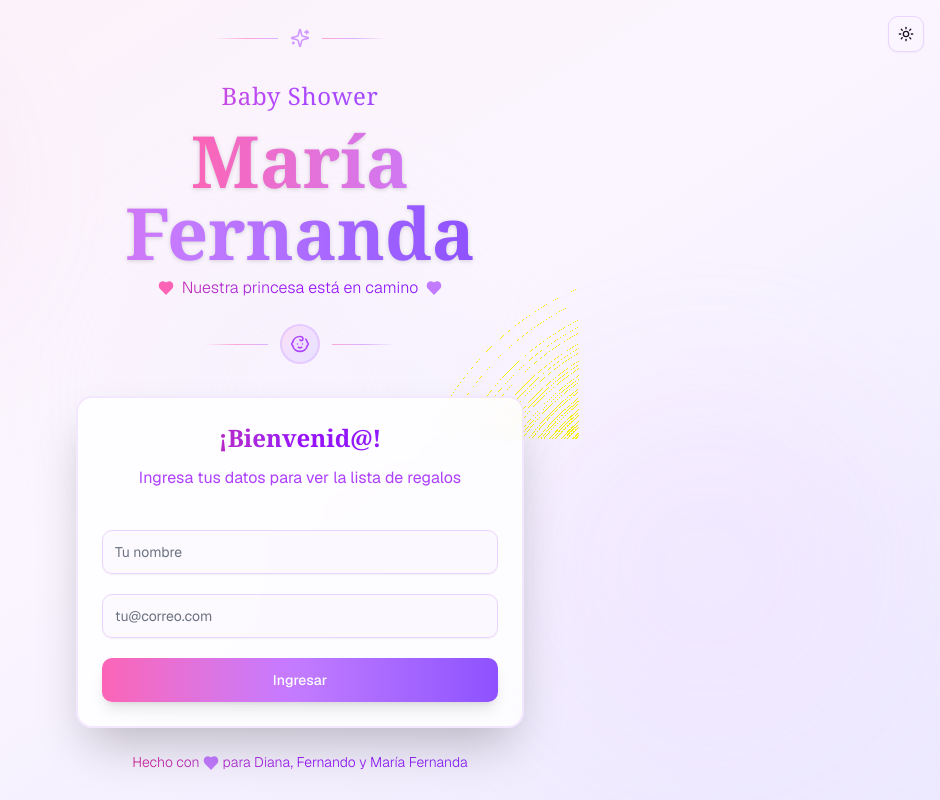
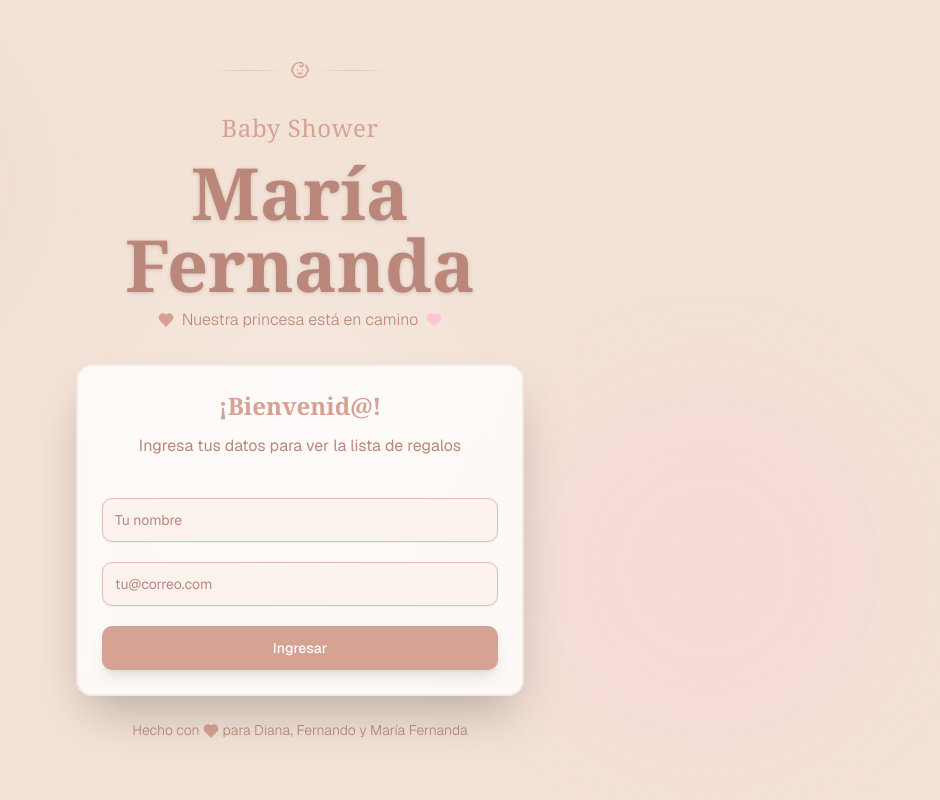
Before and after one commit to IWACH/baby-shower-maria-fernanda, a Next.js app: page /login in a window 1280 px wide. Shown: the whole page, without its empty margins (340-1280 px from the left). Built offline with nearby package versions, Linux system fonts and the light colour scheme.

Commit message:
refacto palete colors

```diff
--- a/app/components/admin/admin-badge.tsx
+++ b/app/components/admin/admin-badge.tsx
@@ -5,7 +5,7 @@ export function AdminBadge() {
   return (
     <Badge
       variant="outline"
-      className="gap-2 px-4 py-2 bg-gradient-to-r from-purple-500/10 to-pink-500/10 border-purple-500/30 text-purple-700 dark:text-purple-400 font-medium"
+      className="gap-2 px-4 py-2 bg-gradient-to-r from-primary/10 to-accent/10 border-primary/30 text-primary dark:text-primary font-medium"
     >
       <Shield className="w-4 h-4" />
       Modo Admin
--- a/app/components/auth/login-screen.tsx
+++ b/app/components/auth/login-screen.tsx
@@ -78,64 +78,55 @@ export function LoginScreen({ onLogin }: LoginScreenProps) {
   };
 
   return (
-    <div className="min-h-dvh flex items-center justify-center p-4 relative overflow-hidden bg-gradient-to-br from-pink-50 via-purple-50 to-violet-100 dark:from-purple-950/20 dark:via-pink-950/10 dark:to-background">
+    <div className="min-h-dvh flex items-center justify-center p-4 relative overflow-hidden bg-gradient-to-br from-background via-muted to-secondary dark:from-background dark:via-muted/20 dark:to-background">
       {/* Theme Toggle - Top Right */}
       <div className="absolute top-4 right-4 z-20">
         <ModeToggle />
       </div>
 
-      {/* Background Elements - Tonos rosados y morados pasteles */}
-      <div className="absolute top-10 left-10 w-72 h-72 bg-pink-200/30 dark:bg-pink-500/10 rounded-full blur-3xl animate-pulse" />
-      <div className="absolute bottom-10 right-10 w-96 h-96 bg-purple-200/30 dark:bg-purple-500/10 rounded-full blur-3xl animate-pulse" />
-      <div className="absolute top-1/2 left-1/2 -translate-x-1/2 -translate-y-1/2 w-80 h-80 bg-violet-100/20 dark:bg-violet-600/5 rounded-full blur-3xl" />
+      {/* Background Elements - Baby Pink & Nudes */}
+      <div className="absolute top-10 left-10 w-72 h-72 bg-primary/20 dark:bg-primary/10 rounded-full blur-3xl animate-pulse" />
+      <div className="absolute bottom-10 right-10 w-96 h-96 bg-accent/30 dark:bg-accent/10 rounded-full blur-3xl animate-pulse" />
+      <div className="absolute top-1/2 left-1/2 -translate-x-1/2 -translate-y-1/2 w-80 h-80 bg-white/20 dark:bg-secondary/10 rounded-full blur-3xl" />
 
       <div className="w-full max-w-md relative z-10">
         {/* Hero Section - María Fernanda como protagonista */}
         <div className="text-center mb-8">
           {/* Decoración superior */}
           <div className="flex items-center justify-center gap-3 mb-8">
-            <div className="h-px w-16 bg-gradient-to-r from-transparent via-pink-300 to-purple-300 dark:via-pink-700 dark:to-purple-700" />
-            <Sparkles className="w-5 h-5 text-purple-400 dark:text-purple-300 animate-pulse" />
-            <div className="h-px w-16 bg-gradient-to-l from-transparent via-purple-300 to-pink-300 dark:via-purple-700 dark:to-pink-700" />
+            <div className="h-px w-16 bg-gradient-to-r from-transparent via-primary/50 to-accent/50 dark:via-primary/50 dark:to-accent/50" />
+            <Baby className="w-5 h-5 text-primary dark:text-primary" />
+            <div className="h-px w-16 bg-gradient-to-l from-transparent via-primary/50 to-accent/50 dark:via-primary/50 dark:to-accent/50" />
           </div>
 
           {/* Título principal con María Fernanda destacada */}
           <div className="mb-6 space-y-3">
-            <h2 className="text-2xl font-serif bg-gradient-to-r from-pink-500 via-purple-500 to-violet-500 dark:from-pink-400 dark:via-purple-400 dark:to-violet-400 bg-clip-text text-transparent tracking-wide">
+            <h2 className="text-2xl font-serif text-primary dark:text-primary tracking-wide">
               Baby Shower
             </h2>
 
             {/* NOMBRE DESTACADO - María Fernanda como protagonista */}
             <h1 className="text-6xl md:text-7xl font-serif font-bold mb-2 relative">
-              <span className="bg-gradient-to-r from-pink-400 via-purple-400 to-violet-500 dark:from-pink-300 dark:via-purple-300 dark:to-violet-400 bg-clip-text text-transparent drop-shadow-sm">
+              <span className="text-muted-foreground drop-shadow-sm">
                 María Fernanda
               </span>
             </h1>
 
-            <div className="flex items-center justify-center gap-2 text-base bg-gradient-to-r from-pink-600 via-purple-600 to-violet-600 dark:from-pink-300 dark:via-purple-300 dark:to-violet-300 bg-clip-text text-transparent font-light">
-              <Heart className="w-4 h-4 fill-pink-400 text-pink-400 dark:fill-pink-300 dark:text-pink-300" />
+            <div className="flex items-center justify-center gap-2 text-base text-muted-foreground dark:text-muted-foreground font-light">
+              <Heart className="w-4 h-4 fill-primary text-primary dark:fill-primary dark:text-primary" />
               <span>Nuestra princesa está en camino</span>
-              <Heart className="w-4 h-4 fill-purple-400 text-purple-400 dark:fill-purple-300 dark:text-purple-300" />
+              <Heart className="w-4 h-4 fill-accent text-accent dark:fill-accent dark:text-accent" />
             </div>
-          </div>
-
-          {/* Decoración inferior con ícono del bebé integrado */}
-          <div className="flex items-center justify-center gap-3 mt-6">
-            <div className="h-px w-16 bg-gradient-to-r from-transparent via-pink-300 to-purple-300 dark:via-pink-700 dark:to-purple-700" />
-            <div className="inline-flex items-center justify-center w-10 h-10 rounded-full bg-gradient-to-br from-pink-200/60 via-purple-200/60 to-violet-200/60 dark:from-pink-500/15 dark:via-purple-500/15 dark:to-violet-500/15 border-2 border-purple-300/50 dark:border-purple-700/50">
-              <Baby className="w-5 h-5 text-purple-500 dark:text-purple-400" />
-            </div>
-            <div className="h-px w-16 bg-gradient-to-l from-transparent via-purple-300 to-pink-300 dark:via-purple-700 dark:to-pink-700" />
           </div>
         </div>
 
         <div>
-          <Card className="border-2 border-purple-200/50 dark:border-purple-800/30 shadow-2xl bg-white/80 dark:bg-card/80 backdrop-blur-lg">
+          <Card className="border-2 border-primary/20 dark:border-primary/20 shadow-2xl bg-white/80 dark:bg-card/80 backdrop-blur-lg">
             <CardHeader className="space-y-1 pb-4">
-              <CardTitle className="text-center text-2xl font-serif bg-gradient-to-r from-pink-600 via-purple-600 to-violet-600 dark:from-pink-400 dark:via-purple-400 dark:to-violet-400 bg-clip-text text-transparent">
+              <CardTitle className="text-center text-2xl font-serif text-primary dark:text-primary">
                 ¡Bienvenid@!
               </CardTitle>
-              <CardDescription className="text-center text-base text-purple-600/80 dark:text-purple-400/80">
+              <CardDescription className="text-center text-base text-muted-foreground dark:text-muted-foreground">
                 Ingresa tus datos para ver la lista de regalos
               </CardDescription>
             </CardHeader>
@@ -160,9 +151,9 @@ export function LoginScreen({ onLogin }: LoginScreenProps) {
                     }}
                     disabled={isSubmitting}
                     className={cn(
-                      "bg-purple-50/50 dark:bg-background/50 border-purple-200 dark:border-purple-800 focus:border-purple-400 dark:focus:border-purple-500 transition-all duration-300 h-11",
+                      "bg-secondary/30 dark:bg-secondary/10 border-input dark:border-input focus:border-primary dark:focus:border-primary transition-all duration-300 h-11",
                       nameError &&
-                        "border-red-300 dark:border-red-700 focus:border-red-400 dark:focus:border-red-600"
+                        "border-destructive dark:border-destructive focus:border-destructive dark:focus:border-destructive"
                     )}
                   />
                   {nameError && (
@@ -182,9 +173,9 @@ export function LoginScreen({ onLogin }: LoginScreenProps) {
                     }}
                     disabled={isSubmitting}
                     className={cn(
-                      "bg-purple-50/50 dark:bg-background/50 border-purple-200 dark:border-purple-800 focus:border-purple-400 dark:focus:border-purple-500 transition-all duration-300 h-11",
+                      "bg-secondary/30 dark:bg-secondary/10 border-input dark:border-input focus:border-primary dark:focus:border-primary transition-all duration-300 h-11",
                       emailError &&
-                        "border-red-300 dark:border-red-700 focus:border-red-400 dark:focus:border-red-600"
+                        "border-destructive dark:border-destructive focus:border-destructive dark:focus:border-destructive"
                     )}
                   />
                   {emailError && (
@@ -196,7 +187,7 @@ export function LoginScreen({ onLogin }: LoginScreenProps) {
                 <Button
                   type="submit"
                   disabled={isSubmitting}
-                  className="w-full text-white font-medium h-11 shadow-lg hover:shadow-xl transition-all duration-300 bg-gradient-to-r from-pink-400 via-purple-400 to-violet-500 hover:from-pink-500 hover:via-purple-500 hover:to-violet-600 dark:from-pink-500 dark:via-purple-500 dark:to-violet-600"
+                  className="w-full text-primary-foreground font-medium h-11 shadow-lg hover:shadow-xl transition-all duration-300 bg-primary hover:bg-primary/90 dark:bg-primary dark:hover:bg-primary/90"
                 >
                   {isSubmitting ? (
                     <>
@@ -212,9 +203,9 @@ export function LoginScreen({ onLogin }: LoginScreenProps) {
           </Card>
         </div>
 
-        <p className="text-center text-sm bg-gradient-to-r from-pink-600 via-purple-600 to-violet-600 dark:from-pink-400 dark:via-purple-400 dark:to-violet-400 bg-clip-text text-transparent mt-6 font-light">
+        <p className="text-center text-sm text-muted-foreground dark:text-muted-foreground mt-6 font-light">
           Hecho con{" "}
-          <Heart className="inline w-4 h-4 fill-purple-400 text-purple-400 dark:fill-purple-300 dark:text-purple-300" />{" "}
+          <Heart className="inline w-4 h-4 fill-primary text-primary dark:fill-primary dark:text-primary" />{" "}
           para Diana, Fernando y María Fernanda
         </p>
       </div>
--- a/app/components/layout/hero-section-server.tsx
+++ b/app/components/layout/hero-section-server.tsx
@@ -2,10 +2,10 @@
 export function HeroSectionServer() {
   return (
     <div className="max-w-4xl mx-auto text-center mb-12">
-      <h2 className="text-3xl md:text-4xl font-serif mb-2 bg-gradient-to-r from-foreground via-primary to-foreground bg-clip-text text-transparent">
+      <h2 className="text-3xl md:text-4xl font-serif mb-2 text-foreground drop-shadow-sm">
         Lista de regalos de
       </h2>
-      <h1 className="text-5xl md:text-6xl font-serif font-bold mb-4 bg-gradient-to-r from-primary via-accent to-primary bg-clip-text text-transparent">
+      <h1 className="text-5xl md:text-6xl font-serif font-bold mb-4 text-muted-foreground filter drop-shadow-sm">
         María Fernanda
       </h1>
       <p className="text-muted-foreground leading-relaxed text-lg mb-8 max-w-2xl mx-auto">
--- a/app/components/layout/hero-section.tsx
+++ b/app/components/layout/hero-section.tsx
@@ -9,10 +9,10 @@ export function HeroSection() {
       animate={{ opacity: 1, y: 0 }}
       className="max-w-4xl mx-auto text-center mb-12"
     >
-      <h2 className="text-3xl md:text-4xl font-serif mb-2 bg-gradient-to-r from-foreground via-primary to-foreground bg-clip-text text-transparent">
+      <h2 className="text-3xl md:text-4xl font-serif mb-2 text-foreground drop-shadow-sm">
         Lista de regalos de
       </h2>
-      <h1 className="text-5xl md:text-6xl font-serif font-bold mb-4 bg-gradient-to-r from-primary via-accent to-primary bg-clip-text text-transparent">
+      <h1 className="text-5xl md:text-6xl font-serif font-bold mb-4 text-muted-foreground filter drop-shadow-sm">
         María Fernanda
       </h1>
       <p className="text-muted-foreground leading-relaxed text-lg mb-8 max-w-2xl mx-auto">
--- a/app/components/modals/unreserve-modal.tsx
+++ b/app/components/modals/unreserve-modal.tsx
@@ -38,7 +38,8 @@ export function UnreserveModal({
           </DialogTitle>
           <DialogDescription className="text-base leading-relaxed pt-2">
             Estás a punto de cancelar tu reserva de
-            <br />
+            {/* <br /> */}
+            {" "}
             <strong className="text-foreground">{gift?.title}</strong>.
           </DialogDescription>
         </DialogHeader>
--- a/app/components/registry-client.tsx
+++ b/app/components/registry-client.tsx
@@ -329,7 +329,7 @@ export function RegistryClient({ initialProducts }: RegistryClientProps) {
           >
             <Button
               onClick={handleCreateProduct}
-              className="w-full sm:w-auto bg-gradient-to-r from-purple-500 to-pink-500 hover:from-purple-600 hover:to-pink-600 text-white shadow-lg hover:shadow-xl transition-all duration-300"
+              className="w-full sm:w-auto bg-primary hover:bg-primary/90 text-primary-foreground shadow-lg hover:shadow-xl transition-all duration-300"
             >
               <Plus className="w-5 h-5 mr-2" />
               Crear Nuevo Producto
--- a/app/components/registry-hybrid.tsx
+++ b/app/components/registry-hybrid.tsx
@@ -316,7 +316,7 @@ export function RegistryHybrid({ initialProducts }: RegistryHybridProps) {
         >
           <Button
             onClick={handleCreateProduct}
-            className="w-full sm:w-auto bg-gradient-to-r from-purple-500 to-pink-500 hover:from-purple-600 hover:to-pink-600 text-white shadow-lg hover:shadow-xl transition-all duration-300"
+            className="w-full sm:w-auto bg-primary hover:bg-primary/90 text-primary-foreground shadow-lg hover:shadow-xl transition-all duration-300"
           >
             <Plus className="w-5 h-5 mr-2" />
             Crear Nuevo Producto
--- a/app/globals.css
+++ b/app/globals.css
@@ -4,93 +4,101 @@
 @custom-variant dark (&:is(.dark *));
 
 :root {
-  /* Vibrant palette for baby girl shower - Emily */
-  --background: #faf5ff; /* Lightest purple tint */
-  --foreground: #1f1028; /* Deep purple-black */
+  /* Warm Nude & Baby Pink Palette */
+  /* Palette Source: #f5ebe7, #f3e2d6, #debcb2, #d5a294, #bb877a + Baby Pink #FFC4D6 */
 
-  --card: #ffffff;
-  --card-foreground: #1f1028;
+  --background: #f3e2d6; /* Base Background - Darker Warm Nude */
+  --foreground: #5D4037; /* Dark Warm Brown for text contrast */
 
-  --popover: #ffffff;
-  --popover-foreground: #1f1028;
+  --card: #FFFFFF;
+  --card-foreground: #5D4037;
 
-  --primary: #a855f7; /* Vibrant purple - main brand color */
-  --primary-foreground: #ffffff;
+  --popover: #FFFFFF;
+  --popover-foreground: #5D4037;
 
-  --secondary: #ffc4dd; /* Sweet pastel pink */
-  --secondary-foreground: #1f1028;
+  --primary: #d5a294; /* Strong Nude / Dusty Rose */
+  --primary-foreground: #FFFFFF;
 
-  --muted: #f5f3ff;
-  --muted-foreground: #6b7280;
+  --secondary: #f3e2d6; /* Soft Nude Surface */
+  --secondary-foreground: #5D4037;
 
-  --accent: #f9a8d4; /* Soft pink accent */
-  --accent-foreground: #1f1028;
+  --muted: #f3e2d6;
+  --muted-foreground: #bb877a;
 
-  --destructive: #ef4444;
-  --destructive-foreground: #ffffff;
+  --accent: #FFC4D6; /* Baby Pink */
+  --accent-foreground: #5D4037;
 
-  --border: #e9d5ff;
-  --input: #f5f3ff;
-  --ring: #a855f7;
+  --destructive: #E57373;
+  --destructive-foreground: #FFFFFF;
+
+  --border: #debcb2; /* Muted Nude Border */
+  --input: #debcb2;
+  --ring: #d5a294;
 
   --radius: 0.75rem;
-  --chart-1: oklch(0.75 0.20 290); /* Purple */
-  --chart-2: oklch(0.82 0.15 330); /* Pink */
-  --chart-3: oklch(0.70 0.18 310); /* Magenta */
-  --chart-4: oklch(0.88 0.12 350); /* Light pink */
-  --chart-5: oklch(0.65 0.22 280); /* Deep purple */
-  --sidebar: oklch(0.985 0 0);
-  --sidebar-foreground: oklch(0.145 0 0);
-  --sidebar-primary: oklch(0.75 0.20 290);
+
+  /* Charts - Warm tones */
+  --chart-1: oklch(0.75 0.12 30); /* Warm Nude */
+  --chart-2: oklch(0.70 0.15 350); /* Pink */
+  --chart-3: oklch(0.70 0.10 50); /* Gold/Brown */
+  --chart-4: oklch(0.85 0.08 360); /* Light Pink */
+  --chart-5: oklch(0.60 0.10 20); /* Deep Brown */
+
+  --sidebar: oklch(0.96 0.01 30);
+  --sidebar-foreground: oklch(0.30 0.05 30);
+  --sidebar-primary: oklch(0.75 0.12 30);
   --sidebar-primary-foreground: oklch(0.985 0 0);
-  --sidebar-accent: oklch(0.97 0 0);
-  --sidebar-accent-foreground: oklch(0.205 0 0);
-  --sidebar-border: oklch(0.922 0 0);
-  --sidebar-ring: oklch(0.75 0.20 290);
+  --sidebar-accent: oklch(0.92 0.02 30);
+  --sidebar-accent-foreground: oklch(0.30 0.05 30);
+  --sidebar-border: oklch(0.88 0.02 30);
+  --sidebar-ring: oklch(0.75 0.12 30);
 }
 
 .dark {
-  /* Modo oscuro pastel con ternura y calidez para baby shower de niña */
-  --background: #2d2435; /* Fondo gris-lavanda suave, no tan oscuro */
-  --foreground: #f5e6f3; /* Texto rosa-lavanda muy claro */
+  /* Dark Mode DISABLED - Forced to match Light Mode */
+  --background: #f3e2d6;
+  --foreground: #5D4037;
 
-  --card: #3d334a; /* Lavanda medio, más suave */
-  --card-foreground: #f5e6f3;
+  --card: #FFFFFF;
+  --card-foreground: #5D4037;
 
-  --popover: #3d334a;
-  --popover-foreground: #f5e6f3;
+  --popover: #FFFFFF;
+  --popover-foreground: #5D4037;
 
-  --primary: #dab3e8; /* Lavanda pastel suave */
-  --primary-foreground: #2d2435;
+  --primary: #d5a294;
+  --primary-foreground: #FFFFFF;
 
-  --secondary: #f4c7dd; /* Rosa pastel cálido */
-  --secondary-foreground: #2d2435;
+  --secondary: #f3e2d6;
+  --secondary-foreground: #5D4037;
 
-  --muted: #453a52;
-  --muted-foreground: #d4b8df;
+  --muted: #f3e2d6;
+  --muted-foreground: #bb877a;
 
-  --accent: #f5d0e5; /* Rosa-lila pastel muy suave */
-  --accent-foreground: #2d2435;
+  --accent: #FFC4D6;
+  --accent-foreground: #5D4037;
 
-  --destructive: #e8a8b8;
-  --destructive-foreground: #2d2435;
+  --destructive: #E57373;
+  --destructive-foreground: #FFFFFF;
 
-  --border: #5a4d68;
-  --input: #3d334a;
-  --ring: #dab3e8;
-  --chart-1: oklch(0.82 0.12 310); /* Lavanda pastel */
-  --chart-2: oklch(0.85 0.10 340); /* Rosa pastel */
-  --chart-3: oklch(0.80 0.11 325); /* Rosa-lavanda */
-  --chart-4: oklch(0.88 0.08 350); /* Rosa muy claro */
-  --chart-5: oklch(0.78 0.13 300); /* Púrpura pastel */
-  --sidebar: oklch(0.30 0.04 300);
-  --sidebar-foreground: oklch(0.95 0.02 320);
-  --sidebar-primary: oklch(0.82 0.12 310);
-  --sidebar-primary-foreground: oklch(0.30 0.04 300);
-  --sidebar-accent: oklch(0.35 0.05 305);
-  --sidebar-accent-foreground: oklch(0.95 0.02 320);
-  --sidebar-border: oklch(0.40 0.06 310);
-  --sidebar-ring: oklch(0.82 0.12 310);
+  --border: #debcb2;
+  --input: #debcb2;
+  --ring: #d5a294;
+
+  /* Charts */
+  --chart-1: oklch(0.75 0.12 30);
+  --chart-2: oklch(0.70 0.15 350);
+  --chart-3: oklch(0.70 0.10 50);
+  --chart-4: oklch(0.85 0.08 360);
+  --chart-5: oklch(0.60 0.10 20);
+
+  --sidebar: oklch(0.96 0.01 30);
+  --sidebar-foreground: oklch(0.30 0.05 30);
+  --sidebar-primary: oklch(0.75 0.12 30);
+  --sidebar-primary-foreground: oklch(0.985 0 0);
+  --sidebar-accent: oklch(0.92 0.02 30);
+  --sidebar-accent-foreground: oklch(0.30 0.05 30);
+  --sidebar-border: oklch(0.88 0.02 30);
+  --sidebar-ring: oklch(0.75 0.12 30);
 }
 
 @theme inline {
--- a/components/theme-toggle.tsx
+++ b/components/theme-toggle.tsx
@@ -15,26 +15,6 @@ import {
 export function ModeToggle() {
   const { setTheme } = useTheme();
 
-  return (
-    <DropdownMenu>
-      <DropdownMenuTrigger asChild>
-        <Button variant="outline" size="icon">
-          <Sun className="h-[1.2rem] w-[1.2rem] scale-100 rotate-0 transition-all dark:scale-0 dark:-rotate-90" />
-          <Moon className="absolute h-[1.2rem] w-[1.2rem] scale-0 rotate-90 transition-all dark:scale-100 dark:rotate-0" />
-          <span className="sr-only">Toggle theme</span>
-        </Button>
-      </DropdownMenuTrigger>
-      <DropdownMenuContent align="end">
-        <DropdownMenuItem onClick={() => setTheme("light")}>
-          Light
-        </DropdownMenuItem>
-        <DropdownMenuItem onClick={() => setTheme("dark")}>
-          Dark
-        </DropdownMenuItem>
-        <DropdownMenuItem onClick={() => setTheme("system")}>
-          System
-        </DropdownMenuItem>
-      </DropdownMenuContent>
-    </DropdownMenu>
-  );
+  // Theme toggle is disabled as per user request for forced light mode
+  return null;
 }
```
Also changed, not shown: app/components/layout/header-client.tsx (+4 -4 lines), app/components/layout/header-with-auth.tsx (+5 -5 lines), app/components/layout/header.tsx (+9 -9 lines).
